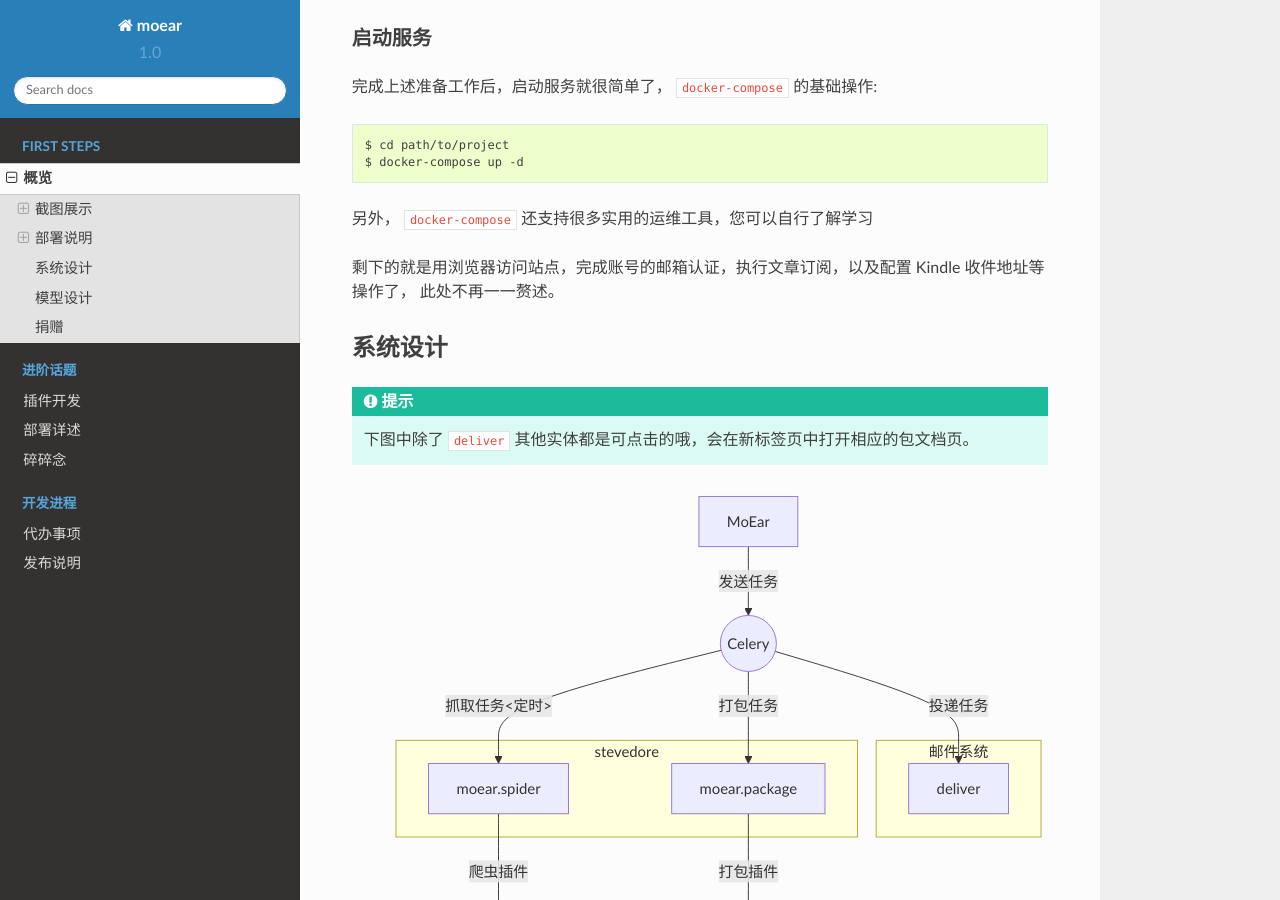
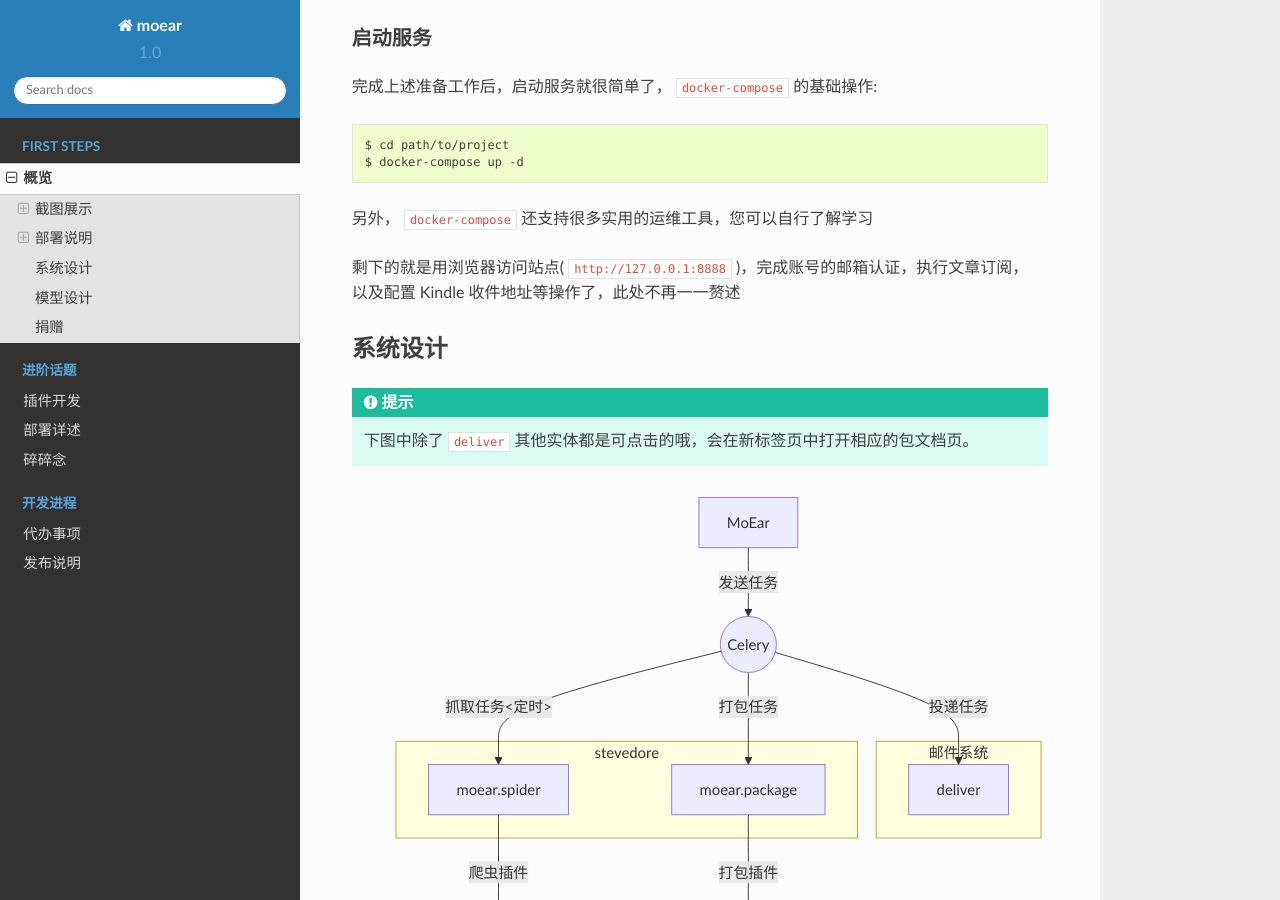
Before and after one commit to littlemo/moear, a Sphinx documentation site: the page built from docs/source/intro/overview.rst, in a window 1280 px wide and 900 px high, scrolled down 3551 px. Built offline with Sphinx 7.4.7 and the Read the Docs theme 2.0.0, drawn with Linux system fonts in a browser that asks for light colours; formulas are drawn with MathJax 3; some of the changed lines change nothing that is shown.

Commit message:
O: 增加启动服务文档中的访问站点链接

```diff
--- a/docs/source/intro/overview.rst
+++ b/docs/source/intro/overview.rst
@@ -132,8 +132,8 @@ docker-compose.yml
 
 另外， ``docker-compose`` 还支持很多实用的运维工具，您可以自行了解学习
 
-剩下的就是用浏览器访问站点，完成账号的邮箱认证，执行文章订阅，以及配置 Kindle 收件地址等操作了，
-此处不再一一赘述。
+剩下的就是用浏览器访问站点( ``http://127.0.0.1:8888`` )，完成账号的邮箱认证，执行文章订阅，
+以及配置 Kindle 收件地址等操作了，此处不再一一赘述
 
 
 系统设计
```
